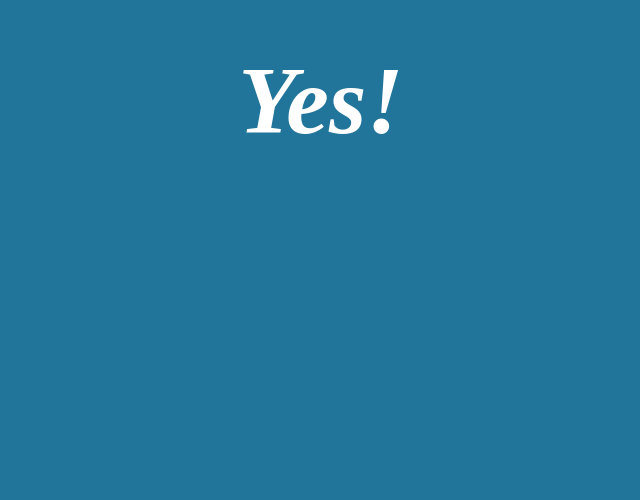
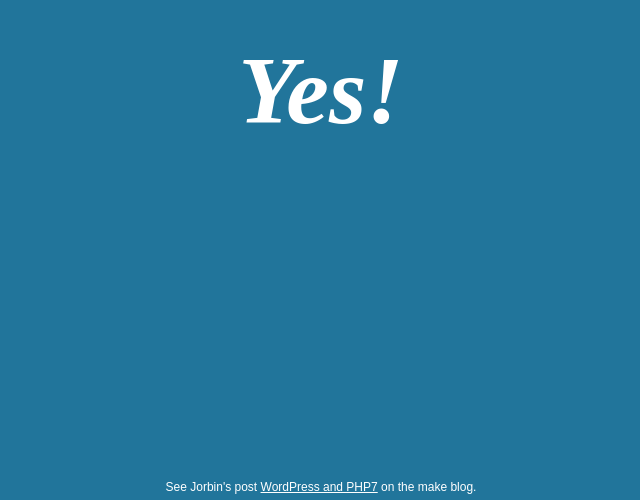
Before and after one commit to peterwilsoncc/wp-php7, a plain HTML site: page index.html in a window 1280 px wide. Shown: the part 300-800 px from the top of the page, without its empty margins (319-959 px from the left). Drawn offline with Linux system fonts and the light colour scheme.

Commit message:
Link to Jorbin's post

```diff
--- a/index.html
+++ b/index.html
@@ -46,11 +46,12 @@ body{font-family:sans-serif;color:#fff;background-color:#21759b;margin:0;padding
 </div>
 </div>
 <div class="®">
-<!-- div class="µ">
-Brought to you by <a href="https://peterwilson.cc/" class="js-outbound">Peter Wilson</a>, <a href="https://twitter.com/pwcc" class="js-outbound">@pwcc</a> on twitter.
-</div -->
+<div class="µ">
+See Jorbin's post <a href="https://make.wordpress.org/core/2015/09/10/wordpress-and-php7/" class="js-outbound">WordPress and PHP7</a> on the make blog.
+</div>
 </div>
 <script>
+
 (function(i,s,o,g,r,a,m){i['GoogleAnalyticsObject']=r;i[r]=i[r]||function(){
 (i[r].q=i[r].q||[]).push(arguments)},i[r].l=1*new Date();a=s.createElement(o),
 m=s.getElementsByTagName(o)[0];a.async=1;a.src=g;m.parentNode.insertBefore(a,m)
```
